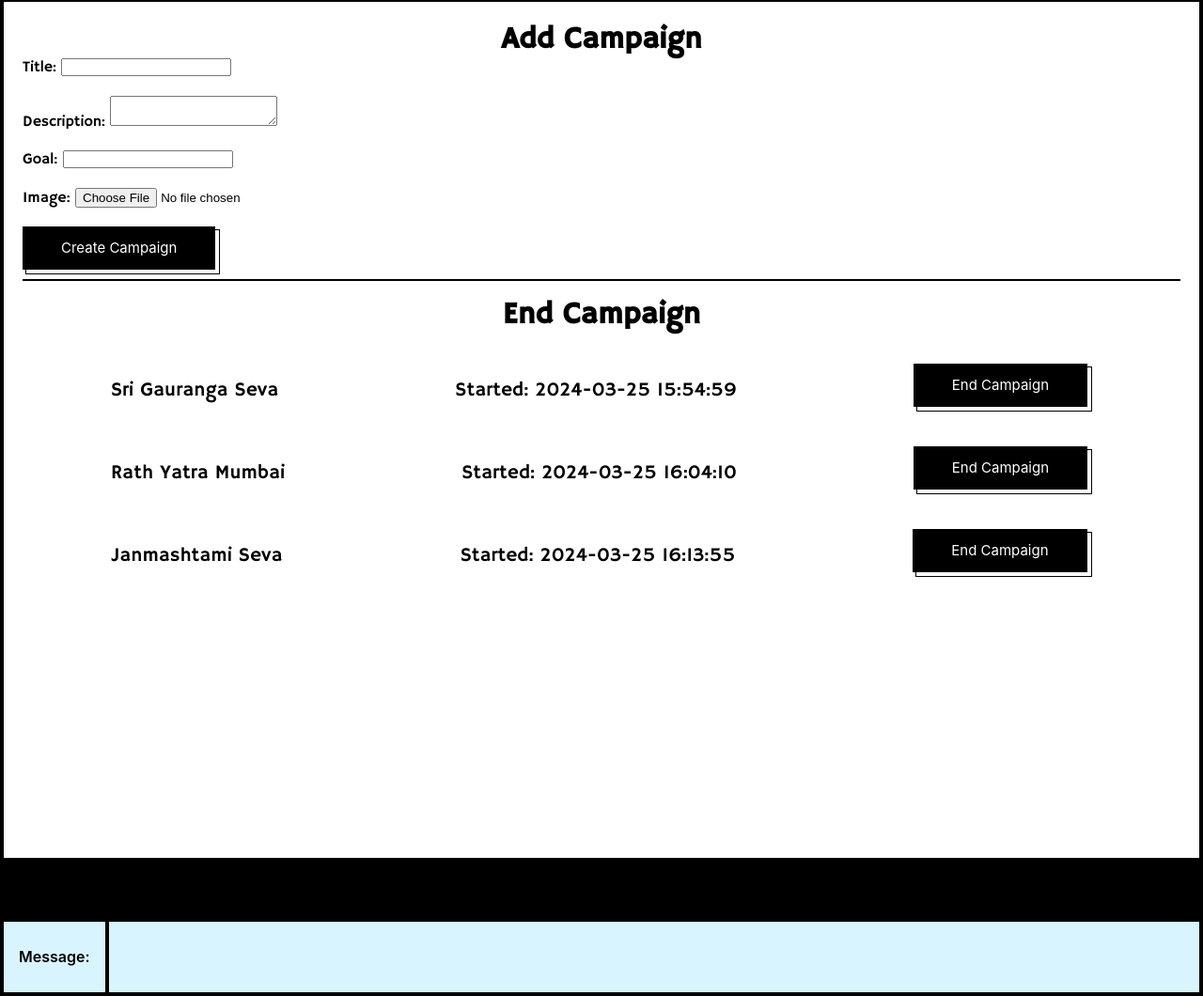
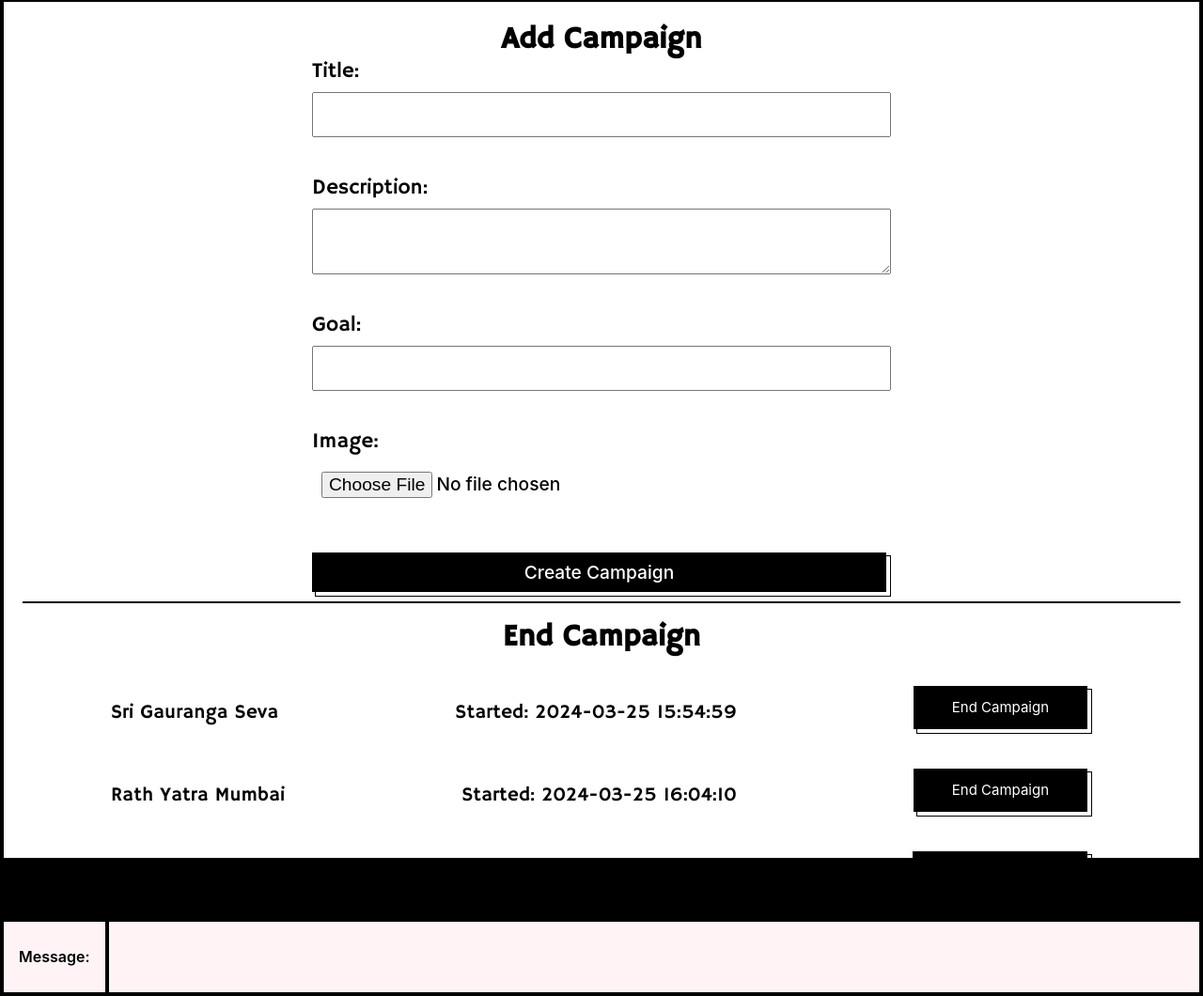
Before and after one commit to Chirag8023/NectarOfService, a PHP site: page /NectarOfService/admin/pages/admin_campaigns.php in a window 1280 px wide. Shown: the part 86-1146 px from the top of the page at 94% size. Run offline with PHP 8.4, Linux system fonts and the light colour scheme; the visitor is signed in with stand-in values (Sample User, id 1); data comes from the database, SQL or seed files in the repository; some web fonts are replaced.

Commit message:
adding form design in admin panel

```diff
--- a/admin/admin_style.css
+++ b/admin/admin_style.css
@@ -211,7 +211,27 @@ input[type="submit"]:active {
     padding: 1rem 3rem;
     font-size: 1.4rem;
 }
+/**/
+.admin-panel-forms {
+    display: flex;
+    flex-direction: column;
+    margin: auto;
+    width: 50%;
+}
+.admin-panel-forms input,textarea {
+    margin-top: 0.5rem;
+    font-family: 'inter';
+    padding: 10px;
+    font-size: 1.2rem;
+    font-weight:500;
+}
 
+.admin-panel-forms label {
+    font-size: 1.4rem;
+    font-weight: 500;
+}
+
+/**/
 /*status_checker*/
 .status-indicator {
     display: flex;
@@ -277,7 +297,7 @@ input[type="submit"]:active {
     left: 0;
     height: 6.9vh;
     width: 100%;
-    background-color: #d8f5ff;
+    background-color: #fff3f5;
     border-radius: 0;
     border-bottom: 4px solid black;
     border-right: 4px solid black;
--- a/admin/pages/admin_campaigns.php
+++ b/admin/pages/admin_campaigns.php
@@ -88,7 +88,7 @@ if ($_SERVER["REQUEST_METHOD"] == "POST" && isset($_POST["action"])) {
     <main class="main-content" style="width:100vw; border-left:4px solid #000;max-height:80vh;">
 
         <h1>Add Campaign</h1>
-        <form method="post" enctype="multipart/form-data">
+        <form method="post" enctype="multipart/form-data" class="admin-panel-forms">
             <input type="hidden" name="action" value="add">
             <label for="title">Title:</label>
             <input type="text" name="title" id="title" required><br><br>
@@ -111,7 +111,7 @@ $result = $conn->query($sql);
 
 if ($result->num_rows > 0) {
     while($row = $result->fetch_assoc()) {
-        echo "<form method='post' style='display:flex; justify-content:space-around; align-items:center; font-size:1.3rem; margin-top:2rem;'>";
+        echo "<form method='post' style='display:flex; flex-direction:row; width:100%; justify-content:space-around; align-items:center; font-size:1.3rem; margin-top:2rem;'>";
         echo "<input type='hidden' name='action' value='end'>";
         echo "<input type='hidden' name='end_campaign_id' value='" . $row["id"] . "'>";
         echo "<p>" . $row["title"]. "</p> <p> Started: " . $row["created_at"]. "</p> <button type='submit'>End Campaign</button>";
--- a/admin/pages/admin_donations.php
+++ b/admin/pages/admin_donations.php
@@ -71,7 +71,7 @@ try {
 
         <h1>Download Records</h1>
         <p>Download records within date range.</p>
-        <form action="<?php echo htmlspecialchars($_SERVER["PHP_SELF"]); ?>" method="post">
+        <form action="<?php echo htmlspecialchars($_SERVER["PHP_SELF"]); ?>" method="post" class="admin-panel-forms">
             <label for="from_date">From Date:</label>
             <input type="date" id="from_date" name="from_date" required>
             <label for="to_date">To Date:</label>
--- a/admin/pages/admin_newsletter.php
+++ b/admin/pages/admin_newsletter.php
@@ -67,9 +67,8 @@ if ($_SERVER["REQUEST_METHOD"] == "POST") {
     <?php include ADMIN_NEWSLETTER_BASE_PATH . 'admin_header.php'; ?>
 
     <main class="main-content" style="width:100vw; border-left:4px solid #000">
-
         <h1>Compose Newsletter</h1>
-        <form method="post">
+        <form method="post" class="admin-panel-forms">
             <textarea name="newsletter_content" rows="10" cols="100" required></textarea>
             <br>
             <input type="submit" value="Send Newsletter">
--- a/admin/pages/admin_social_buzz.php
+++ b/admin/pages/admin_social_buzz.php
@@ -55,10 +55,10 @@ if ($_SERVER["REQUEST_METHOD"] == "POST") {
     <main class="main-content" style="width:100vw; border-left:4px solid #000">
 
         <h1>Update Tweets</h1>
-        <form method="post">
-            ID:
+        <form method="post" class="admin-panel-forms">
+            <label>Slot:</label>
             <input type="number" name="id" min="1" max="6" required><br><br>
-            New URL:
+            <label>Tweet Url:</label>
             <input type="text" name="new_url" required><br><br>
             <input type="submit" name="submit" value="Update">
         </form>
```
